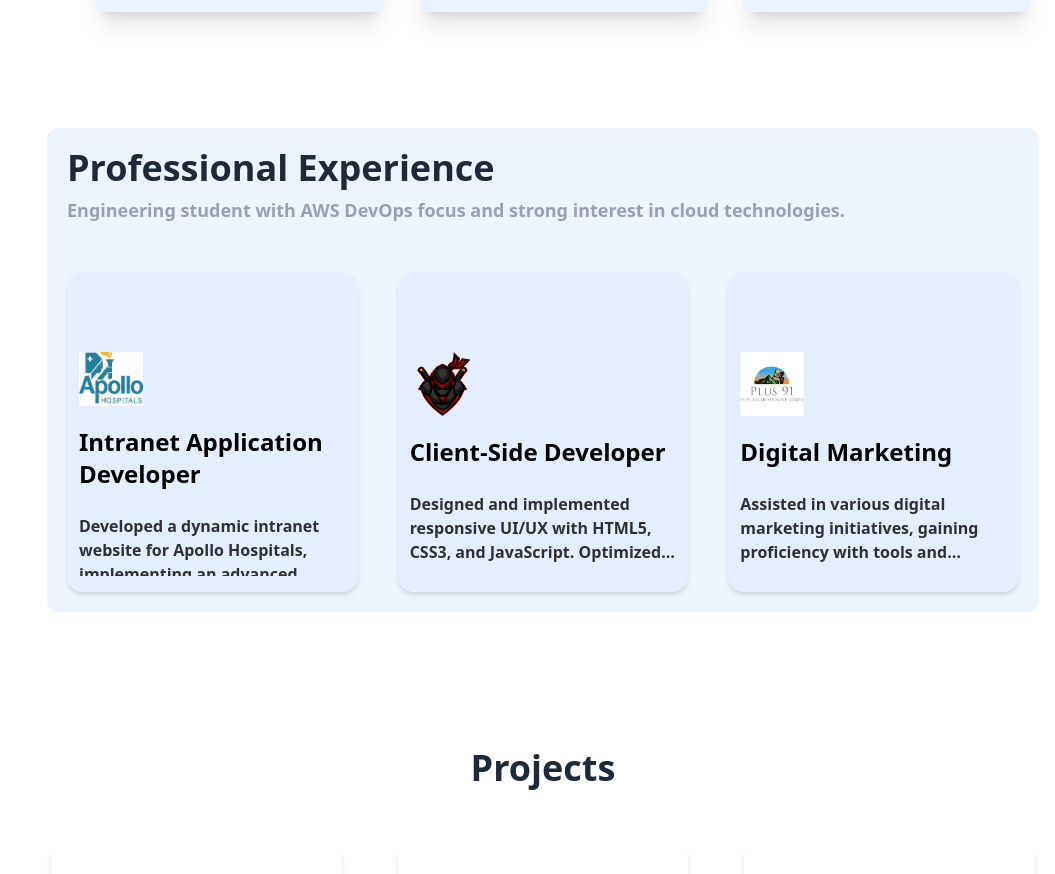
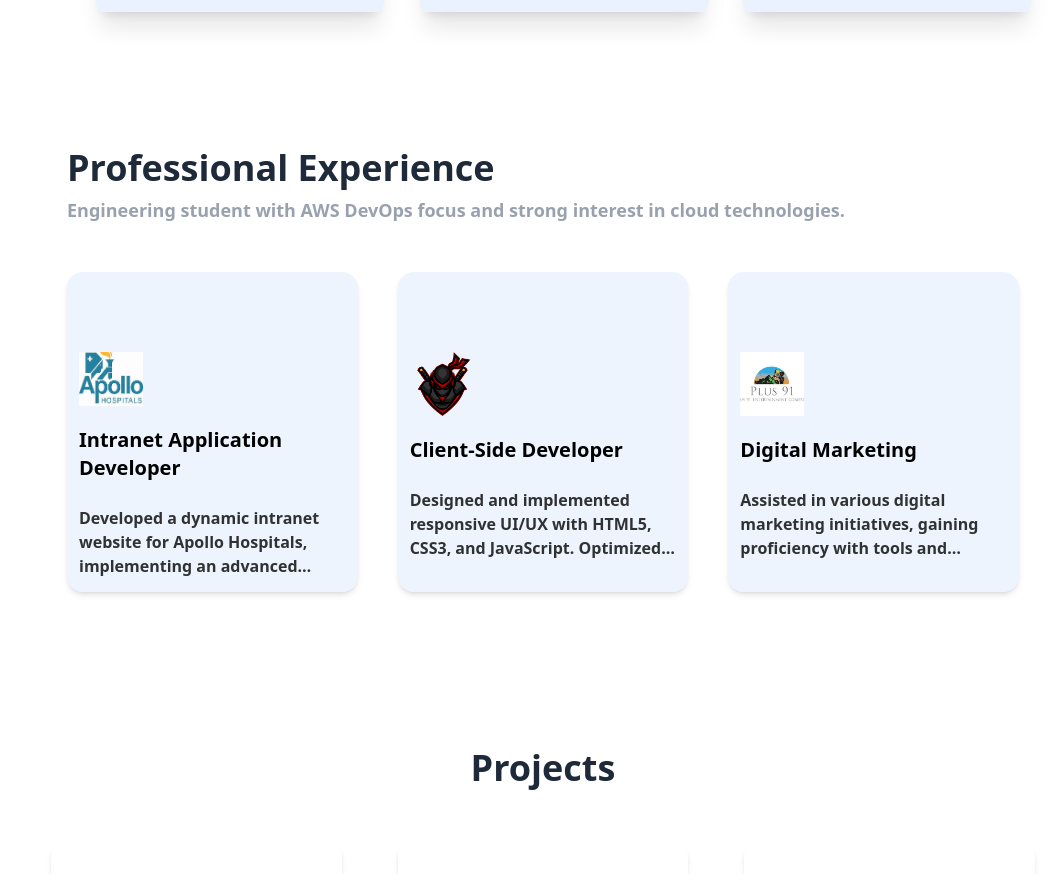
Before and after one commit to GG-Prakash/Portfolio, a React (Vite) app: page / in a window 1280 px wide. Shown: the part 2020-2894 px from the top of the page, without its empty margins (225-1280 px from the left). Built offline with nearby package versions, Linux system fonts and the light colour scheme; grey boxes are pictures that could not be loaded.

Commit message:
experience1

```diff
--- a/src/components/Card.jsx
+++ b/src/components/Card.jsx
@@ -10,10 +10,10 @@ const Card = ({ title, des, logo }) => {
                         <img src={logo} alt="logo" />
                     </div>
                     <div className="flex flex-col gap-6">
-                        <h2 className={`text-xl md:text-2xl font-titleFont font-bold text-black`}>
+                        <h2 className={`text-xl md:text-xl font-titleFont font-bold text-black`}>
                             {title}
                         </h2>
-                        <p className={`text-base truncated text-black/80`}>
+                        <p className={`text-base font-semibold truncated text-black/80`}>
                             {des}
                         </p>
                         <span className="text-2xl text-[#61c3f1]">
--- a/src/components/Experience.jsx
+++ b/src/components/Experience.jsx
@@ -50,7 +50,7 @@ const Experience = () => {
 
   return (
     <section id="experience" className="section title  ">
-      <div className=" bg-blue-100/50 py-5 px-5 rounded-xl">
+      <div className="  py-5 px-5 rounded-xl">
         <div className="text-left mb-12">
           <h2 className="text-4xl font-bold mb-2">Professional Experience</h2>
           <p className="text-lg text-gray-400">
```
